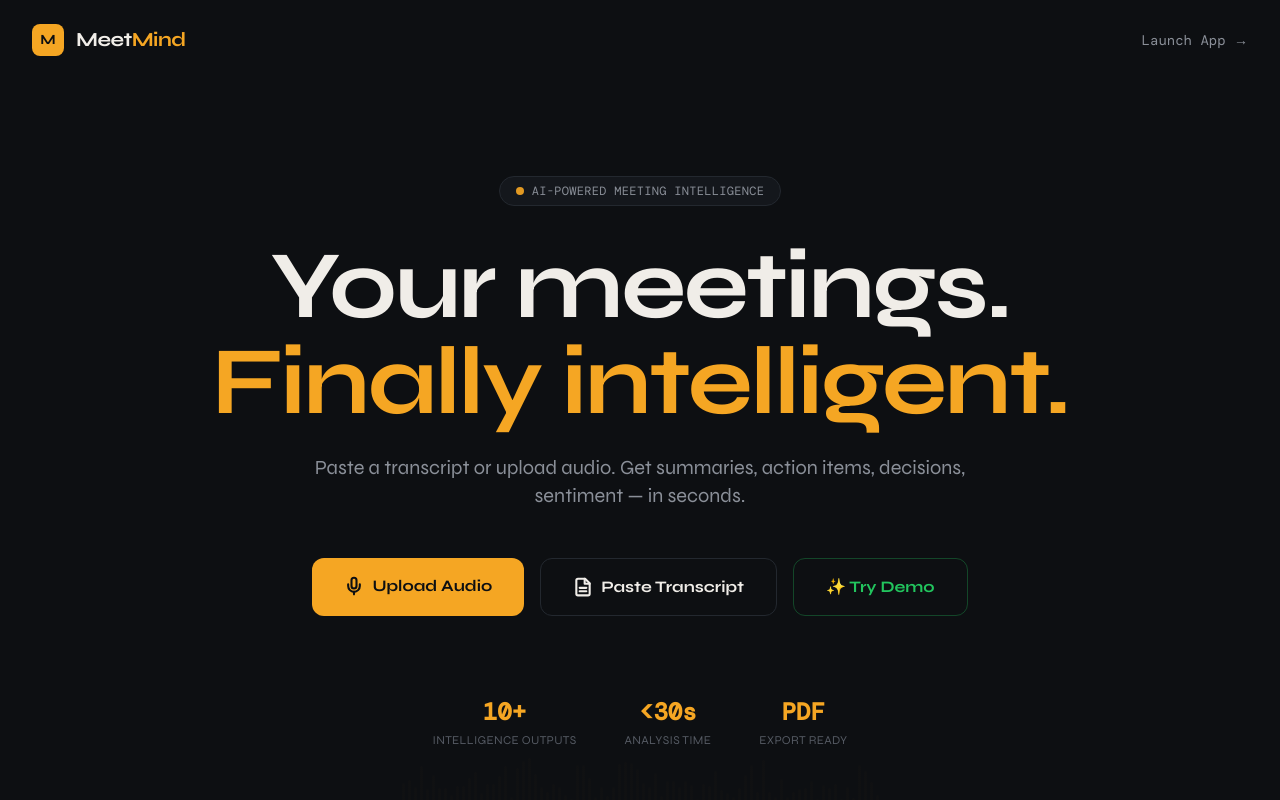
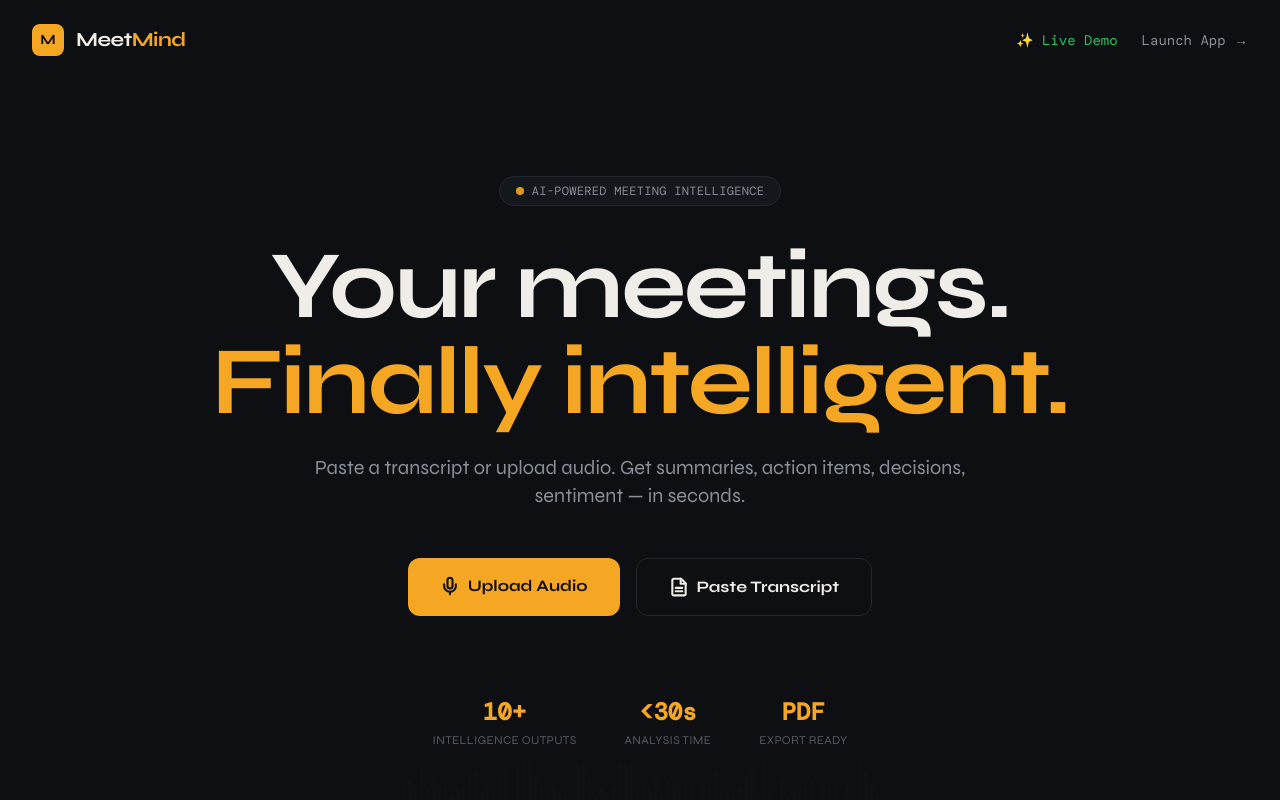
Before and after one commit to Tahaniazi786/MeetMind, a Next.js app in the folder frontend/: page / in a window 1280 px wide. Shown: the top 800 px of the page. Built offline with nearby package versions, Linux system fonts and the light colour scheme.

Commit message:
ui: move Try Demo to nav bar for cleaner landing page

```diff
--- a/frontend/app/page.tsx
+++ b/frontend/app/page.tsx
@@ -74,12 +74,20 @@
             Meet<span className="text-accent">Mind</span>
           </span>
         </div>
+        <div className="flex items-center gap-6">
+          <Link
+            href="/demo"
+            className="text-sm text-status-low hover:text-status-low/80 transition-colors font-mono"
+          >
+            ✨ Live Demo
+          </Link>
           <Link
             href="/analyze"
             className="text-sm text-text-muted hover:text-accent transition-colors font-mono"
           >
             Launch App →
           </Link>
+        </div>
       </motion.nav>
 
       {/* ── Hero ─────────────────────────────────────────────────── */}
@@ -158,15 +166,7 @@
             </span>
           </Link>
 
-          <Link
-            href="/demo"
-            id="cta-try-demo"
-            className="px-8 py-4 border border-status-low/30 text-status-low font-display font-bold text-base rounded-xl transition-all hover:border-status-low/60 hover:bg-status-low/5"
-          >
-            <span className="flex items-center gap-2">
-              ✨ Try Demo
-            </span>
-          </Link>
+
         </motion.div>
 
         {/* ── Stats row ──────────────────────────────────────────── */}
```
Lines whose indentation alone changed are shown as unchanged.
